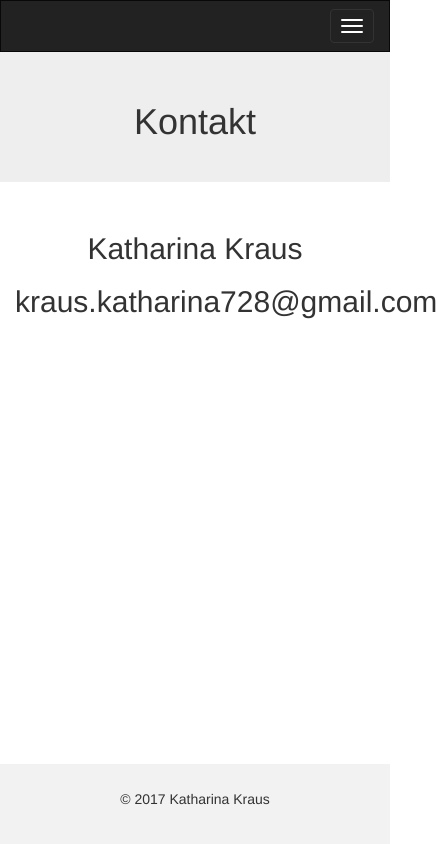
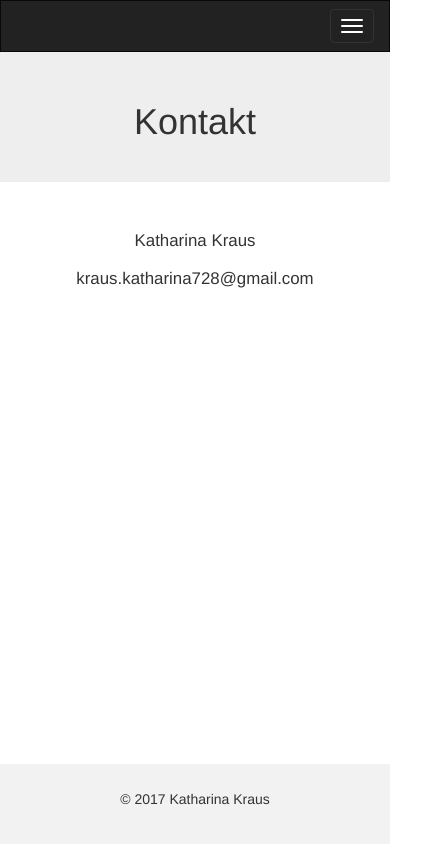
Before and after one commit to juKraus/juKraus.github.io, a plain HTML site: page contact.html in a window 390 px wide. Shown: the whole page, 437 px wide, since content can reach past the window. Drawn offline with nearby package versions, Linux system fonts and the light colour scheme.

Commit message:
try fix contact on smartphone: smaller h2

```diff
--- a/contact.html
+++ b/contact.html
@@ -22,6 +22,13 @@
       background-color: #f2f2f2;
       padding: 25px;
     }
+
+	@media screen and (max-width: 568px) {
+        h2 {
+	font-size:2.0vh;
+	}
+  }
+
   </style>
 </head>
 <body>
```
